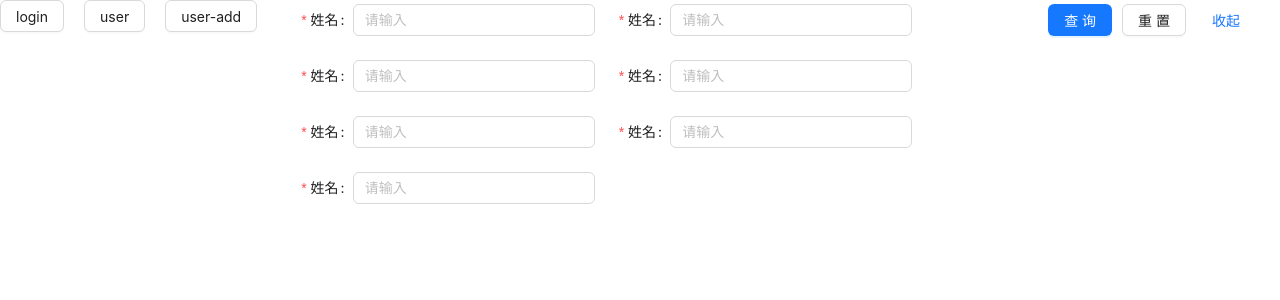
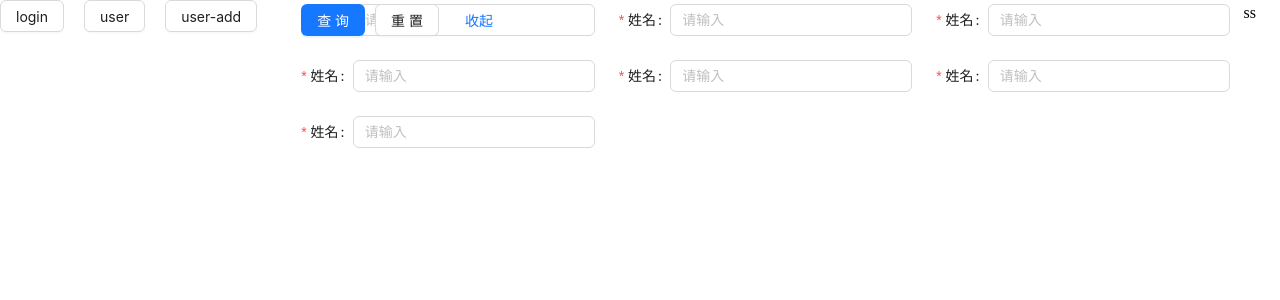
Before and after one commit to zhangzenggitlab/react-admin, a React app: page /user in a window 1280 px wide. Shown: the top 300 px of the page. Built offline with nearby package versions, Linux system fonts and the light colour scheme; the HTML template or start-up script is replaced by a standard one.

Commit message:
feat:filter-form组件

```diff
--- a/package.json
+++ b/package.json
@@ -11,6 +11,7 @@
   },
   "dependencies": {
     "@emotion/react": "^11.13.3",
+    "@emotion/styled": "^11.13.0",
     "@types/node": "^22.7.6",
     "antd": "^5.21.4",
     "clsx": "^2.1.1",
--- a/src/components/button/button.tsx
+++ b/src/components/button/button.tsx
@@ -16,6 +16,7 @@ export const Button = (props: ButtonProps) => {
       onClick={() => {
         if (props?.onClick && isAsyncFunction(props?.onClick)) {
           setLoading(true)
+
           props?.onClick?.()?.finally(() => {
             setLoading(false)
           })
--- a/src/components/filter-form/filter-form.tsx
+++ b/src/components/filter-form/filter-form.tsx
@@ -1,6 +1,7 @@
+/** @jsxImportSource @emotion/react */
+import { css } from '@emotion/react';
 import React from 'react'
 import clsx from 'clsx'
-import { css } from '@emotion/react'
 import { Form, FormProps as AntFormProps } from 'antd'
 
 import { Button } from '@/components'
@@ -9,19 +10,35 @@ export interface FormProps extends AntFormProps {
   children?: React.ReactNode
   /** 查询按钮 */
   onSearch?: () => void
+  /** 行高 */
+  rowHeight?: number
 }
 
 const DEFINE = {
-  rowHeight:32,
+  rowHeight: 32,
 }
+// 定义卡片的基础样式
+const cardStyle = css`
+  padding: 20px;
+  border-radius: 10px;
+  transition: transform 0.2s;
+  cursor: pointer;
+`;
 
 export const FilterForm = (props: FormProps) => {
+  const { rowHeight = DEFINE.rowHeight } = props
   const [collapsed, setCollapsed] = React.useState<boolean>(false)
 
-  return <div className={clsx(formClass, 'flex start-x ovh p-x-24 p-y-4 width ovh')} style={{height: collapsed ? DEFINE.rowHeight+'px':'auto'}}>
-    <Form {...props} className="filter-form flex gap-24 wrap" >{props.children}</Form>
+  return <div className={clsx('flex start-x ovh p-x-24 p-y-4 width ovh relative form')}
+              style={{ height: collapsed ? rowHeight + 'px' : 'auto' }}>
+    <Form {...props} className="filter-form flex gap-24 wrap">{props.children}</Form>
+    <div
+      className={clsx(cardStyle)}
 
-    <div className="flex gap-10">
+    >
+     ss
+    </div>
+    <div className={clsx(collapsed ? '' : 'absolute filter-form-control', 'flex gap-10')}>
       <Button type="primary" onClick={() => {
         props.onSearch?.()
       }}>查询</Button>
@@ -35,13 +52,3 @@ export const FilterForm = (props: FormProps) => {
     </div>
   </div>
 }
-
-const formClass = css`
-    .ant-form-item{
-        margin-bottom: 0;
-    }
-
-    .filter-form{
-        margin-top: 44px;
-    }
-`
```
Also changed, not shown: 1 other file (tests, documents, lock files or other folders).
